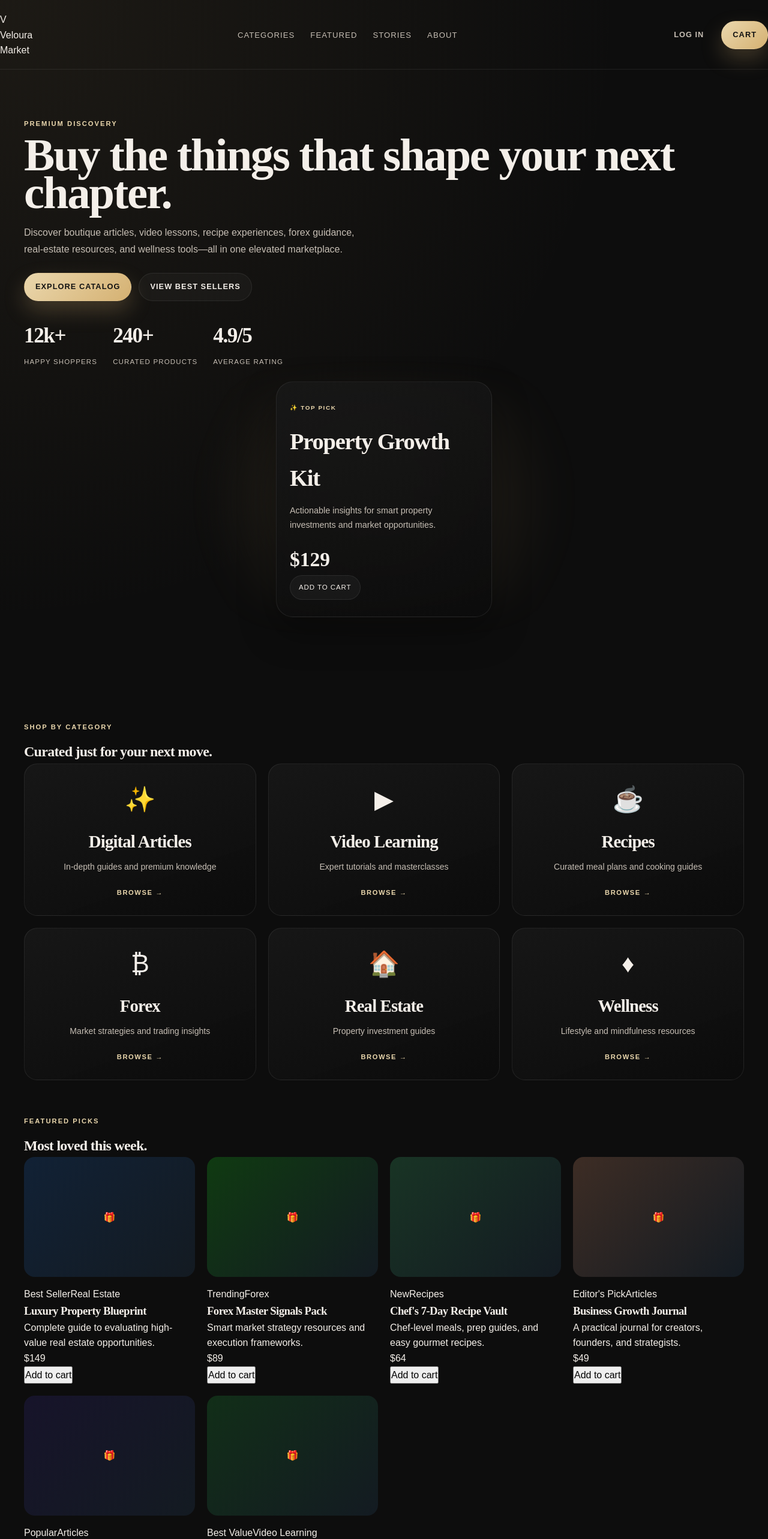
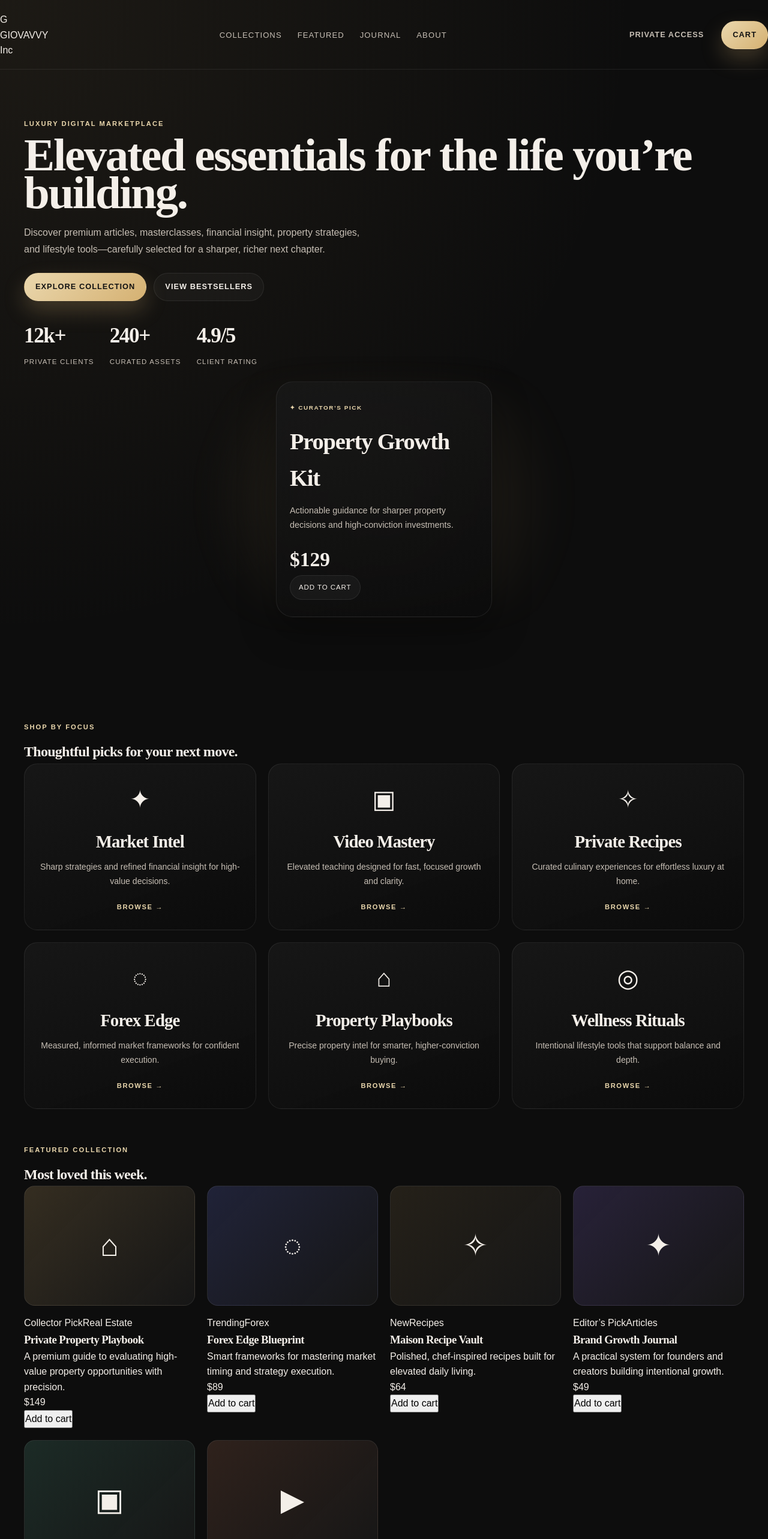
Before and after one commit to xirachaly/digital-marketplace, a Next.js app: page / in a window 1280 px wide. Shown: the top 2566 px of the page at 60% size. Built offline with nearby package versions, Linux system fonts and the light colour scheme.

Commit message:
Complete the luxury final pass by rebranding the homepage to GIOVAVVY Inc with premium editorial language and polished product positioning.

```diff
--- a/app/page.js
+++ b/app/page.js
@@ -1,164 +1,153 @@
 import Link from 'next/link';
 
 const categories = [
-  { icon: '✨', name: 'Digital Articles', desc: 'In-depth guides and premium knowledge' },
-  { icon: '▶', name: 'Video Learning', desc: 'Expert tutorials and masterclasses' },
-  { icon: '☕', name: 'Recipes', desc: 'Curated meal plans and cooking guides' },
-  { icon: '₿', name: 'Forex', desc: 'Market strategies and trading insights' },
-  { icon: '🏠', name: 'Real Estate', desc: 'Property investment guides' },
-  { icon: '♦', name: 'Wellness', desc: 'Lifestyle and mindfulness resources' },
+  { icon: '✦', name: 'Market Intel', desc: 'Sharp strategies and refined financial insight for high-value decisions.' },
+  { icon: '▣', name: 'Video Mastery', desc: 'Elevated teaching designed for fast, focused growth and clarity.' },
+  { icon: '✧', name: 'Private Recipes', desc: 'Curated culinary experiences for effortless luxury at home.' },
+  { icon: '◌', name: 'Forex Edge', desc: 'Measured, informed market frameworks for confident execution.' },
+  { icon: '⌂', name: 'Property Playbooks', desc: 'Precise property intel for smarter, higher-conviction buying.' },
+  { icon: '◎', name: 'Wellness Rituals', desc: 'Intentional lifestyle tools that support balance and depth.' },
 ];
 
 const products = [
   {
     id: 1,
-    name: 'Luxury Property Blueprint',
+    name: 'Private Property Playbook',
     category: 'Real Estate',
     price: 149,
-    badge: 'Best Seller',
-    desc: 'Complete guide to evaluating high-value real estate opportunities.',
+    badge: 'Collector Pick',
+    desc: 'A premium guide to evaluating high-value property opportunities with precision.',
+    tone: 'linear-gradient(135deg, rgba(213,177,114,0.2), rgba(255,255,255,0.04))',
+    glyph: '⌂',
   },
   {
     id: 2,
-    name: 'Forex Master Signals Pack',
+    name: 'Forex Edge Blueprint',
     category: 'Forex',
     price: 89,
     badge: 'Trending',
-    desc: 'Smart market strategy resources and execution frameworks.',
+    desc: 'Smart frameworks for mastering market timing and strategy execution.',
+    tone: 'linear-gradient(135deg, rgba(122,136,255,0.18), rgba(255,255,255,0.04))',
+    glyph: '◌',
   },
   {
     id: 3,
-    name: "Chef's 7-Day Recipe Vault",
+    name: 'Maison Recipe Vault',
     category: 'Recipes',
     price: 64,
     badge: 'New',
-    desc: 'Chef-level meals, prep guides, and easy gourmet recipes.',
+    desc: 'Polished, chef-inspired recipes built for elevated daily living.',
+    tone: 'linear-gradient(135deg, rgba(213,177,114,0.12), rgba(255,255,255,0.04))',
+    glyph: '✧',
   },
   {
     id: 4,
-    name: 'Business Growth Journal',
+    name: 'Brand Growth Journal',
     category: 'Articles',
     price: 49,
-    badge: "Editor's Pick",
-    desc: 'A practical journal for creators, founders, and strategists.',
+    badge: 'Editor’s Pick',
+    desc: 'A practical system for founders and creators building intentional growth.',
+    tone: 'linear-gradient(135deg, rgba(162,129,255,0.18), rgba(255,255,255,0.04))',
+    glyph: '✦',
   },
   {
     id: 5,
-    name: 'Digital Marketing Mastery',
+    name: 'Digital Growth Framework',
     category: 'Articles',
     price: 79,
     badge: 'Popular',
-    desc: 'Complete guide to modern digital marketing strategies.',
+    desc: 'A premium roadmap for modern strategy, content, and conversion systems.',
+    tone: 'linear-gradient(135deg, rgba(120,226,193,0.14), rgba(255,255,255,0.04))',
+    glyph: '▣',
   },
   {
     id: 6,
-    name: 'Video Production Essentials',
+    name: 'Studio Production Kit',
     category: 'Video Learning',
     price: 99,
     badge: 'Best Value',
-    desc: 'Learn professional video production from the ground up.',
+    desc: 'Learn to create polished, premium content with a clearer creative system.',
+    tone: 'linear-gradient(135deg, rgba(255,160,120,0.14), rgba(255,255,255,0.04))',
+    glyph: '▶',
   },
 ];
 
 const features = [
-  {
-    title: 'Curated excellence',
-    desc: 'Every item is reviewed for quality, trust, and relevance.',
-  },
-  {
-    title: 'Secure checkout',
-    desc: 'Fast and safe transactions designed for effortless buying.',
-  },
-  {
-    title: 'Global access',
-    desc: 'Access premium digital products from anywhere in the world.',
-  },
+  { title: 'Curated excellence', desc: 'Each release is selected for quality, trust, and true value.' },
+  { title: 'Private checkout', desc: 'A clean, secure flow made for effortless purchases and instant access.' },
+  { title: 'Worldwide access', desc: 'Luxury digital knowledge for buyers everywhere, without friction.' },
 ];
 
 const testimonials = [
-  {
-    quote: 'The experience feels premium from start to finish. Clean, simple, and genuinely inspiring.',
-    author: 'Aisha M.',
-    role: 'Creative Founder',
-  },
-  {
-    quote: 'I found exactly what I needed in minutes. The catalog feels carefully curated, not cluttered.',
-    author: 'Daniel K.',
-    role: 'Investor',
-  },
-  {
-    quote: 'The design and trust signals make shopping feel seamless and elevated.',
-    author: 'Nia T.',
-    role: 'Lifestyle Brand',
-  },
+  { quote: 'It feels premium from the first click to the final download. That kind of polish is rare.', author: 'Aisha M.', role: 'Creative Founder' },
+  { quote: 'The experience feels thoughtful, elevated, and genuinely made for people who value quality.', author: 'Daniel K.', role: 'Investor' },
+  { quote: 'Everything feels curated. I found exactly what I needed without the usual clutter.', author: 'Nia T.', role: 'Lifestyle Brand' },
 ];
 
 export default function HomePage() {
   return (
     <>
-      {/* Header */}
       <header className="header">
         <div className="container" style={{ display: 'flex', alignItems: 'center', justifyContent: 'space-between', width: '100%', gap: '20px' }}>
           <div className="logo">
-            <div className="logo-mark">V</div>
+            <div className="logo-mark">G</div>
             <div className="logo-text">
-              <div className="logo-name">Veloura</div>
-              <div className="logo-tag">Market</div>
+              <div className="logo-name">GIOVAVVY</div>
+              <div className="logo-tag">Inc</div>
             </div>
           </div>
 
           <nav className="nav">
-            <a href="#categories">Categories</a>
+            <a href="#categories">Collections</a>
             <a href="#featured">Featured</a>
-            <a href="#stories">Stories</a>
+            <a href="#stories">Journal</a>
             <a href="#about">About</a>
           </nav>
 
           <div className="header-actions">
-            <button className="btn btn-ghost">Log in</button>
-            <Link href="/cart" className="btn btn-primary">Cart</Link>
+            <button className="btn btn-ghost">Private access</button>
+            <Link href="/checkout" className="btn btn-primary">Cart</Link>
           </div>
         </div>
       </header>
 
-      {/* Hero Section */}
       <section className="hero">
         <div className="container" style={{ gridColumn: '1 / -1' }}>
           <div className="hero" style={{ gridColumn: 'unset' }}>
             <div className="hero-copy">
-              <span className="eyebrow">Premium discovery</span>
-              <h1>Buy the things that shape your next chapter.</h1>
+              <span className="eyebrow">Luxury digital marketplace</span>
+              <h1>Elevated essentials for the life you’re building.</h1>
               <p>
-                Discover boutique articles, video lessons, recipe experiences, forex guidance,
-                real-estate resources, and wellness tools—all in one elevated marketplace.
+                Discover premium articles, masterclasses, financial insight, property strategies,
+                and lifestyle tools—carefully selected for a sharper, richer next chapter.
               </p>
 
               <div className="hero-actions">
-                <Link href="#featured" className="btn btn-primary btn-lg">Explore catalog</Link>
-                <a href="#featured" className="btn btn-secondary btn-lg">View best sellers</a>
+                <Link href="#featured" className="btn btn-primary btn-lg">Explore collection</Link>
+                <a href="#featured" className="btn btn-secondary btn-lg">View bestsellers</a>
               </div>
 
               <div className="hero-stats">
                 <div className="stat">
                   <div className="stat-value">12k+</div>
-                  <div className="stat-label">happy shoppers</div>
+                  <div className="stat-label">private clients</div>
                 </div>
                 <div className="stat">
                   <div className="stat-value">240+</div>
-                  <div className="stat-label">curated products</div>
+                  <div className="stat-label">curated assets</div>
                 </div>
                 <div className="stat">
                   <div className="stat-value">4.9/5</div>
-                  <div className="stat-label">average rating</div>
+                  <div className="stat-label">client rating</div>
                 </div>
               </div>
             </div>
 
             <div className="hero-visual">
               <div className="hero-card">
-                <div className="hero-card-tag">✨ Top pick</div>
+                <div className="hero-card-tag">✦ Curator’s pick</div>
                 <h3>Property Growth Kit</h3>
-                <p>Actionable insights for smart property investments and market opportunities.</p>
+                <p>Actionable guidance for sharper property decisions and high-conviction investments.</p>
                 <div className="hero-card-action">
                   <div className="hero-card-price">$129</div>
                   <button className="hero-card-btn">Add to cart</button>
@@ -169,12 +158,11 @@ export default function HomePage() {
         </div>
       </section>
 
-      {/* Categories Section */}
-      <section className="section">
+      <section className="section" id="categories">
         <div className="container">
           <div className="section-title">
-            <span className="eyebrow">Shop by category</span>
-            <h2>Curated just for your next move.</h2>
+            <span className="eyebrow">Shop by focus</span>
+            <h2>Thoughtful picks for your next move.</h2>
           </div>
 
           <div className="grid grid-3">
@@ -190,19 +178,30 @@ export default function HomePage() {
         </div>
       </section>
 
-      {/* Featured Products */}
       <section className="section" id="featured">
         <div className="container">
           <div className="section-title">
-            <span className="eyebrow">Featured picks</span>
+            <span className="eyebrow">Featured collection</span>
             <h2>Most loved this week.</h2>
           </div>
 
           <div className="grid grid-4">
             {products.map((prod) => (
               <div key={prod.id} className="card">
-                <div style={{ height: '200px', borderRadius: '18px', background: `linear-gradient(135deg, rgba(${Math.random() * 255}, ${Math.random() * 255}, ${Math.random() * 255}, 0.2), rgba(20, 28, 36, 0.9))`, marginBottom: '16px', display: 'flex', alignItems: 'center', justifyContent: 'center', color: 'var(--text-muted)' }}>
-                  {prod.icon || '🎁'}
+                <div
+                  style={{
+                    height: '200px',
+                    borderRadius: '18px',
+                    background: prod.tone,
+                    display: 'flex',
+                    alignItems: 'center',
+                    justifyContent: 'center',
+                    fontSize: '3.2rem',
+                    marginBottom: '16px',
+                    border: '1px solid rgba(255,255,255,0.08)',
+                  }}
+                >
+                  {prod.glyph}
                 </div>
                 <span className="badge badge-gold" style={{ marginBottom: '12px' }}>{prod.badge}</span>
                 <span className="card-category">{prod.category}</span>
@@ -218,12 +217,11 @@ export default function HomePage() {
         </div>
       </section>
 
-      {/* Features Section */}
       <section className="section" id="about">
         <div className="container">
-          <div className="section-title" style={{ maxWidth: '600px', marginBottom: '60px' }}>
-            <span className="eyebrow">Why Veloura</span>
-            <h2>Built for modern shopping, without the clutter.</h2>
+          <div className="section-title" style={{ maxWidth: '640px', marginBottom: '60px' }}>
+            <span className="eyebrow">Why GIOVAVVY</span>
+            <h2>Luxury without the noise.</h2>
           </div>
 
           <div className="grid grid-3">
@@ -238,19 +236,18 @@ export default function HomePage() {
         </div>
       </section>
 
-      {/* Testimonials */}
       <section className="section" id="stories">
         <div className="container">
           <div className="section-title" style={{ marginBottom: '48px' }}>
-            <span className="eyebrow">Customer stories</span>
-            <h2>People shop with clarity and confidence.</h2>
+            <span className="eyebrow">Client notes</span>
+            <h2>People come for the value and stay for the experience.</h2>
           </div>
 
           <div className="grid grid-3">
             {testimonials.map((item, i) => (
               <div key={i} className="testimonial-card">
                 <div className="testimonial-stars">★★★★★</div>
-                <p>"{item.quote}"</p>
+                <p>“{item.quote}”</p>
                 <div className="testimonial-author">
                   <div className="testimonial-name">{item.author}</div>
                   <div className="testimonial-role">{item.role}</div>
@@ -261,18 +258,19 @@ export default function HomePage() {
         </div>
       </section>
 
-      {/* Newsletter */}
       <section className="section">
         <div className="container-small">
-          <div style={{
-            background: 'linear-gradient(135deg, rgba(214, 176, 109, 0.1), rgba(121, 215, 212, 0.08))',
-            border: '1px solid var(--card-border)',
-            borderRadius: '28px',
-            padding: '40px',
-            textAlign: 'center',
-          }}>
-            <span className="eyebrow">Stay inspired</span>
-            <h2 style={{ marginBottom: '24px' }}>Get fresh drops and curated finds in your inbox.</h2>
+          <div
+            style={{
+              background: 'linear-gradient(135deg, rgba(213, 177, 114, 0.12), rgba(255, 255, 255, 0.02))',
+              border: '1px solid var(--card-border)',
+              borderRadius: '28px',
+              padding: '40px',
+              textAlign: 'center',
+            }}
+          >
+            <span className="eyebrow">Private updates</span>
+            <h2 style={{ marginBottom: '24px' }}>Receive the next curated drop before everyone else.</h2>
             <form style={{ display: 'flex', gap: '12px', maxWidth: '500px', margin: '0 auto' }}>
               <input
                 type="email"
@@ -286,21 +284,20 @@ export default function HomePage() {
                   color: 'var(--text)',
                 }}
               />
-              <button type="submit" className="btn btn-primary">Subscribe</button>
+              <button type="submit" className="btn btn-primary">Join list</button>
             </form>
           </div>
         </div>
       </section>
 
-      {/* Footer */}
       <footer className="footer">
         <div className="container">
           <div className="footer-content">
             <div className="logo">
-              <div className="logo-mark">V</div>
+              <div className="logo-mark">G</div>
               <div className="logo-text">
-                <div className="logo-name">Veloura</div>
-                <div className="logo-tag">Market</div>
+                <div className="logo-name">GIOVAVVY</div>
+                <div className="logo-tag">Inc</div>
               </div>
             </div>
 
@@ -311,9 +308,7 @@ export default function HomePage() {
               <a href="#">Contact</a>
             </div>
 
-            <div className="footer-copyright">
-              © 2024 Veloura Market. All rights reserved.
-            </div>
+            <div className="footer-copyright">© 2024 GIOVAVVY Inc. All rights reserved.</div>
           </div>
         </div>
       </footer>
```
